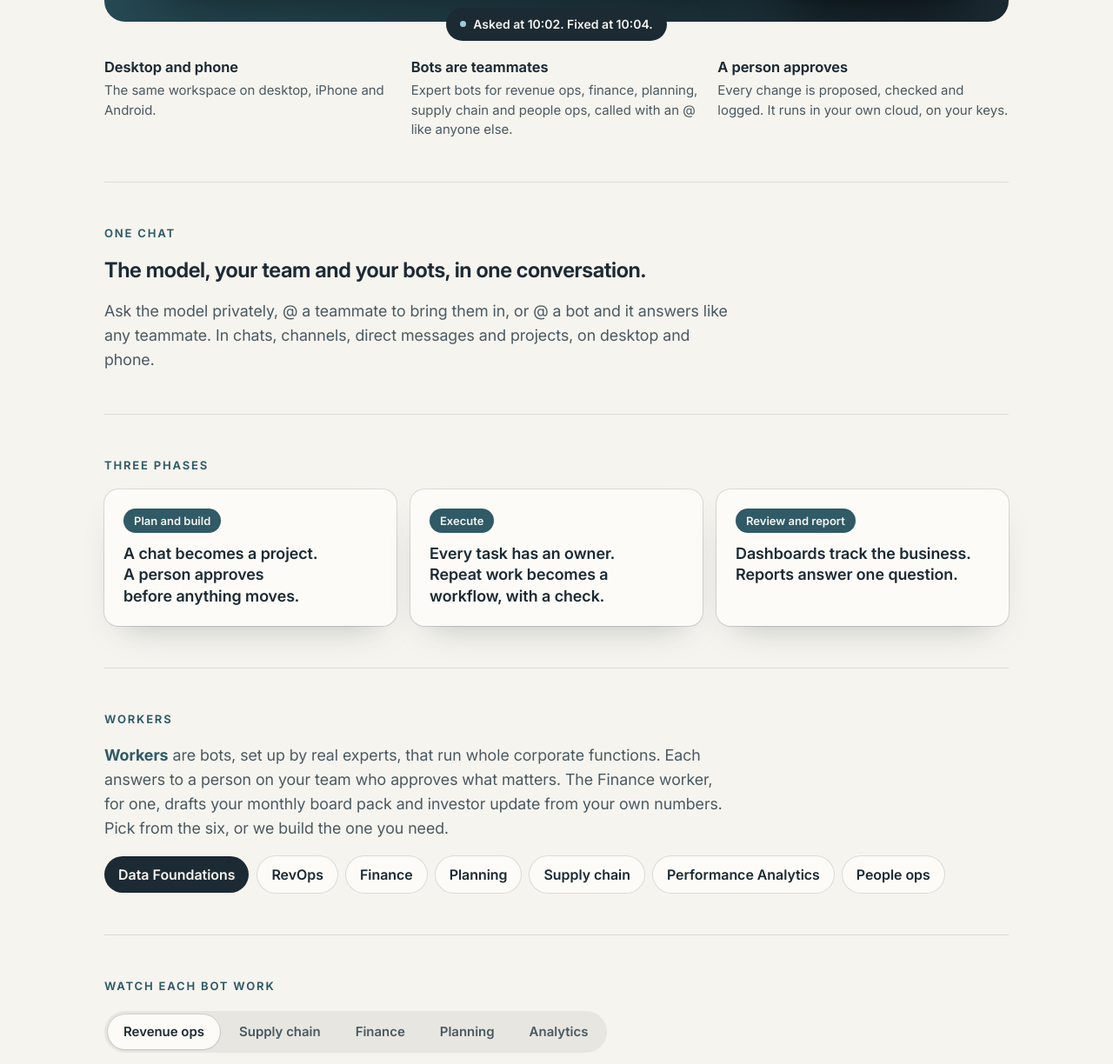
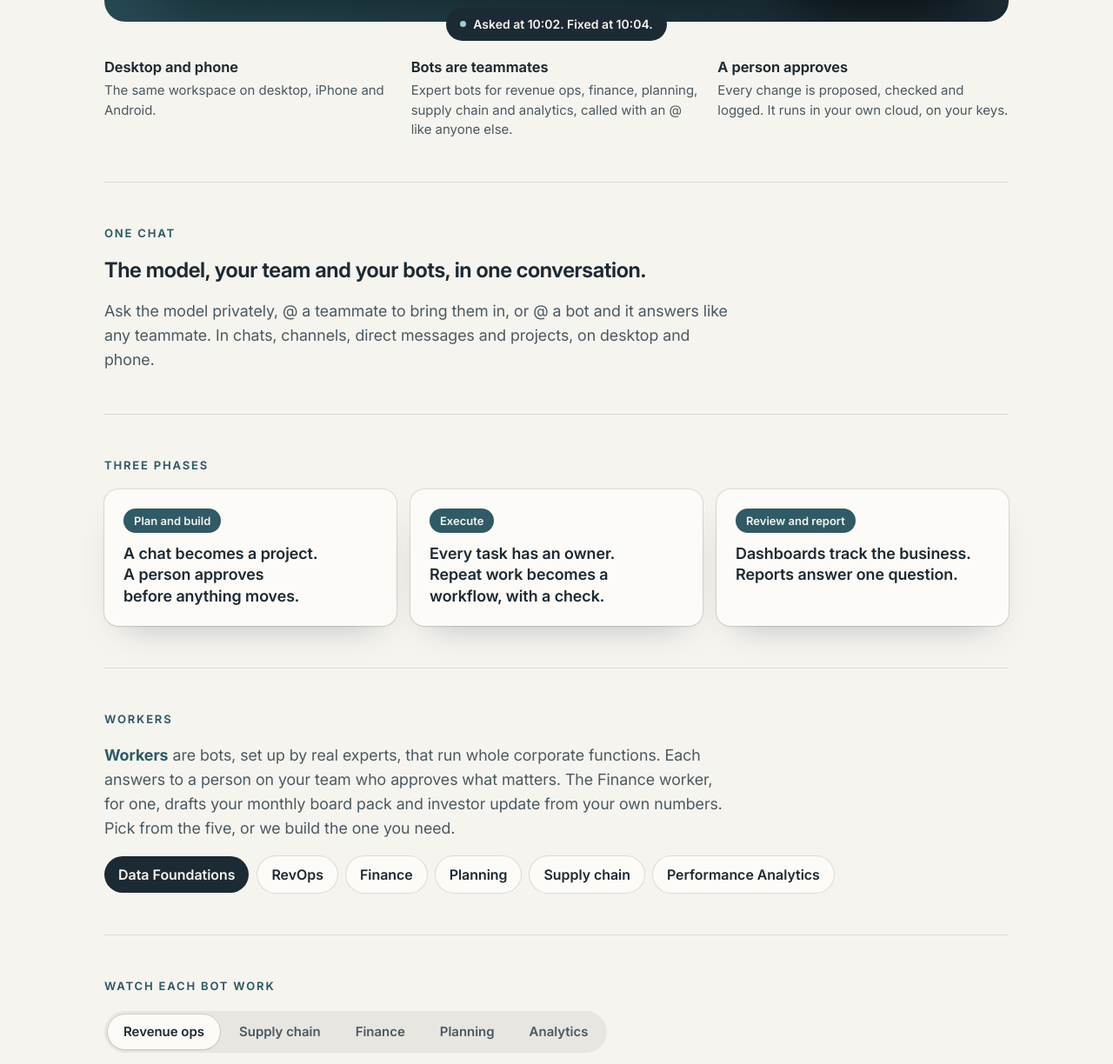
Before and after one commit to openshore-labs/OpenShore.ai-marketing-site, an Eleventy site: page src/enterprise-platform.njk in a window 1280 px wide. Shown: the part 1876-3100 px from the top of the page at 87% size. Built offline with nearby package versions, Linux system fonts and the light colour scheme; Eleventy itself is replaced by a stand-in of ours; files that its build step writes are made by us from their sources.

Commit message:
fix: five workers, People ops dropped (#14)
OpenShore provides five workers: RevOps, Finance, Planning, Supply chain
and Performance Analytics (founder, 2026-11-20). The platform page's
Workers list and its "pick from" line, and the mockup's bot list, now
say five.


Claude-Session: https://claude.ai/code/session_01JMDT1SerZTRWf5oLdYsZLb

Co-authored-by: Claude <noreply@anthropic.com>

```diff
--- a/src/_includes/ent-mockup.njk
+++ b/src/_includes/ent-mockup.njk
@@ -88,7 +88,7 @@
           <p class="pv-stamp"><i></i>Asked at 10:02. Fixed at 10:04.</p>
           <ul class="mk-three">
             <li><b>Desktop and phone</b>The same workspace on desktop, iPhone and Android.</li>
-            <li><b>Bots are teammates</b>Expert bots for revenue ops, finance, planning, supply chain and people ops, called with an @ like anyone else.</li>
+            <li><b>Bots are teammates</b>Expert bots for revenue ops, finance, planning, supply chain and analytics, called with an @ like anyone else.</li>
             <li><b>A person approves</b>Every change is proposed, checked and logged. It runs in your own cloud, on your keys.</li>
           </ul>
         </figure>
--- a/src/enterprise-platform.njk
+++ b/src/enterprise-platform.njk
@@ -42,8 +42,8 @@ pageNoindex: true
 
       <section class="ent-sec" aria-labelledby="workers-h">
         <h2 class="ent-eyebrow" id="workers-h">Workers</h2>
-        <p class="ent-body"><b>Workers</b> are bots, set up by real experts, that run whole corporate functions. Each answers to a person on your team who approves what matters. The Finance worker, for one, drafts your monthly board pack and investor update from your own numbers. Pick from the six, or we build the one you need.</p>
-        <ul class="ent-pills ent-pills--workers" role="list"><li class="core">Data Foundations</li><li>RevOps</li><li>Finance</li><li>Planning</li><li>Supply chain</li><li>Performance Analytics</li><li>People ops</li></ul>
+        <p class="ent-body"><b>Workers</b> are bots, set up by real experts, that run whole corporate functions. Each answers to a person on your team who approves what matters. The Finance worker, for one, drafts your monthly board pack and investor update from your own numbers. Pick from the five, or we build the one you need.</p>
+        <ul class="ent-pills ent-pills--workers" role="list"><li class="core">Data Foundations</li><li>RevOps</li><li>Finance</li><li>Planning</li><li>Supply chain</li><li>Performance Analytics</li></ul>
       </section>
 
 {#- Every worked example, behind tabs (2026-11-19): the home page plays only
```
